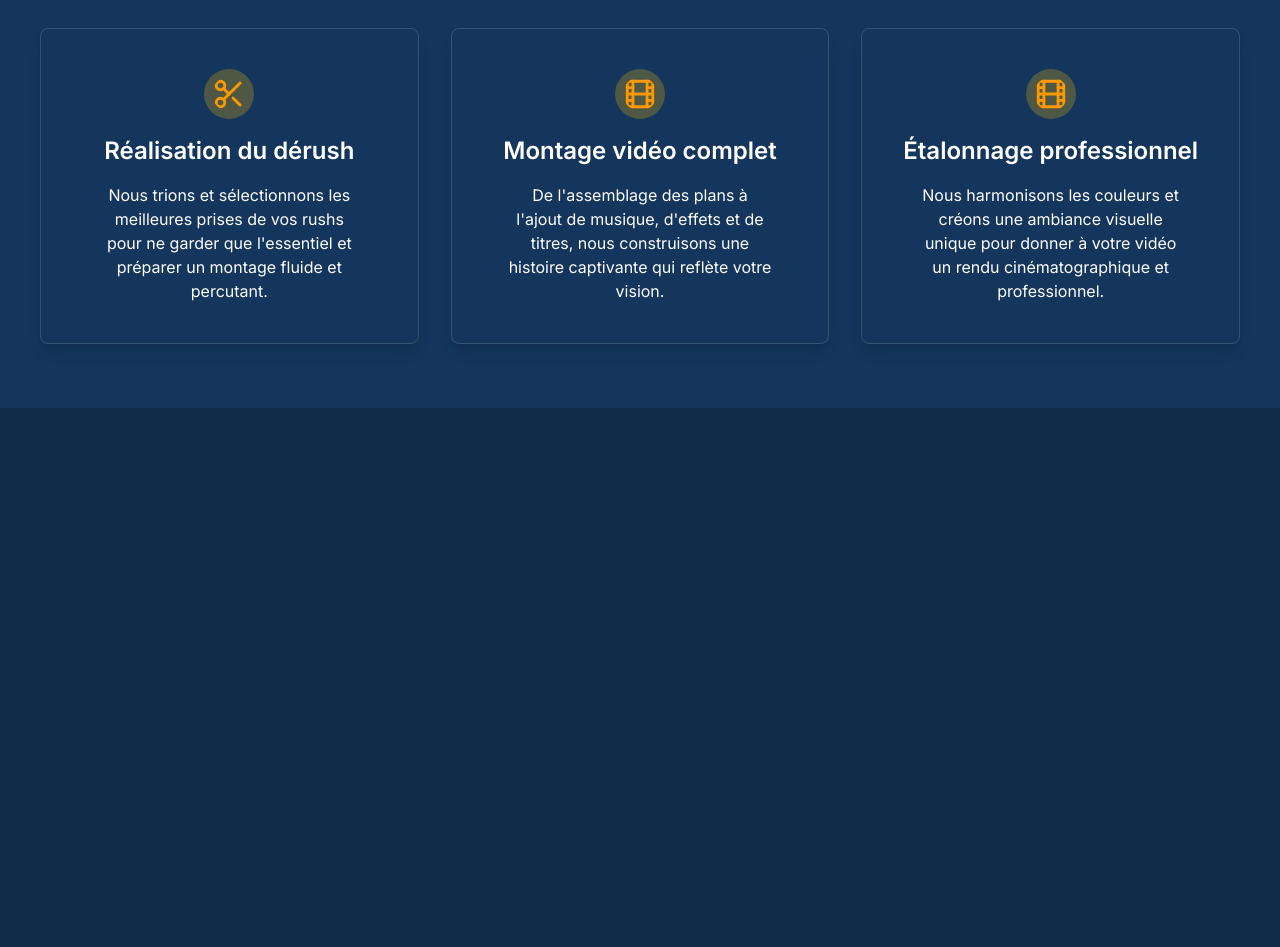
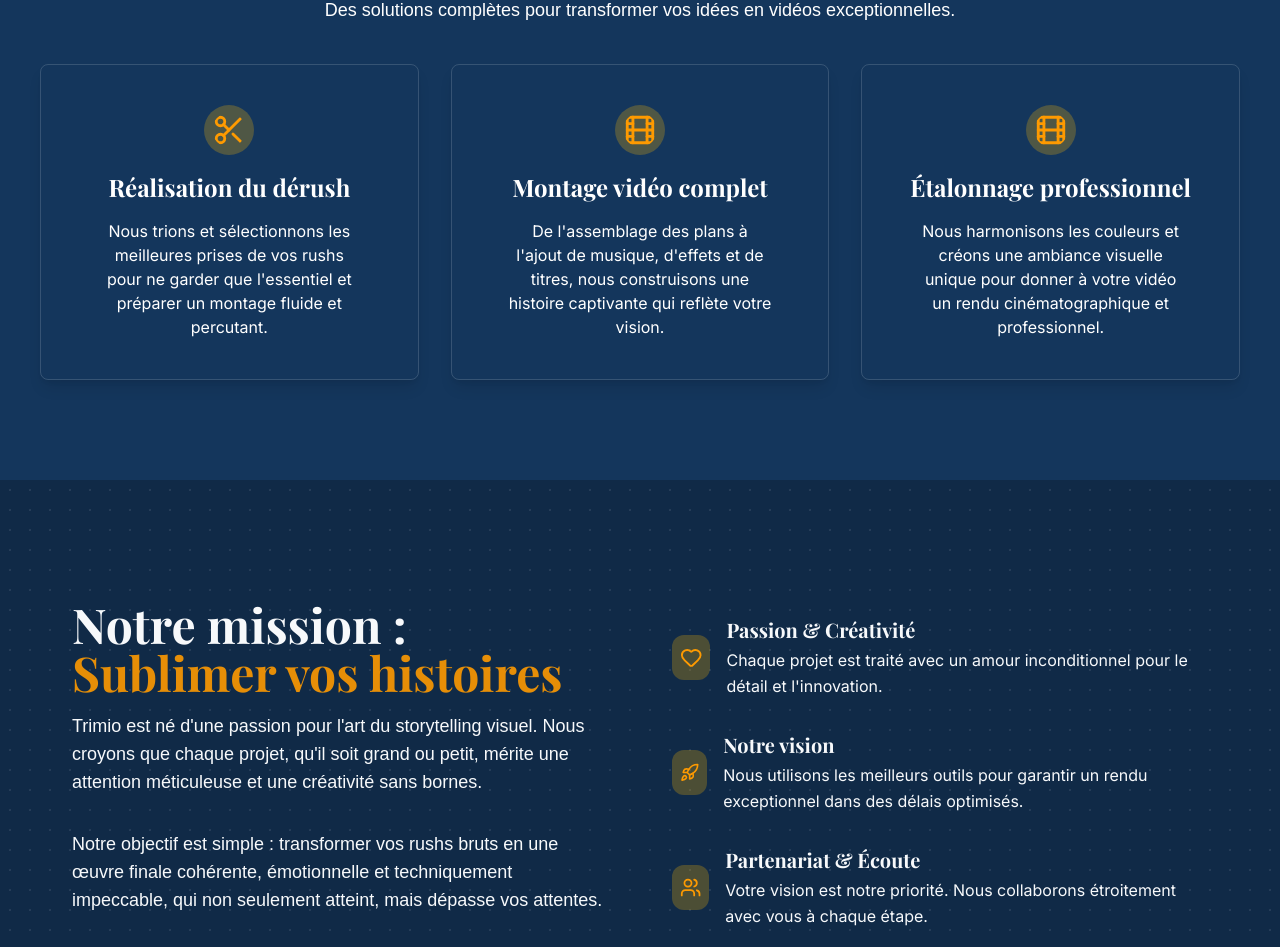
Before and after one commit to EdwinDij/trimio, a Next.js app: page / in a window 1280 px wide. Shown: the part 960-1907 px from the top of the page. Before the commit the page ends 1368 px from the top, so only its background shows below. Built offline with nearby package versions, Linux system fonts and the light colour scheme.

Commit message:
ajout du composant About, intégration dans le layout, amélioration des animations avec framer-motion, mise à jour des exports dans les fichiers index

```diff
--- a/app/components/index.ts
+++ b/app/components/index.ts
@@ -1,2 +1,2 @@
 export { Header } from './layout';
-export { Hero, Services } from './section';
+export { Hero, Services, About } from './section';
--- /dev/null
+++ b/app/components/section/about.tsx
@@ -0,0 +1,84 @@
+"use client";
+import React from "react";
+import { Heart, Users, Rocket } from "lucide-react";
+import { serviceItem } from "@/app/types/listItems";
+import { motion } from "framer-motion";
+
+export const About = () => {
+  const missionItems: serviceItem[] = [
+    {
+      id: 1,
+      title: "Passion & Créativité",
+      description:
+        "Chaque projet est traité avec un amour inconditionnel pour le détail et l'innovation.",
+      icon: Heart,
+    },
+    {
+      id: 2,
+      title: "Notre vision",
+      description:
+        "Nous utilisons les meilleurs outils pour garantir un rendu exceptionnel dans des délais optimisés.",
+      icon: Rocket,
+    },
+    {
+      id: 3,
+      title: "Partenariat & Écoute",
+      description:
+        "Votre vision est notre priorité. Nous collaborons étroitement avec vous à chaque étape.",
+      icon: Users,
+    },
+  ];
+
+  return (
+    <section id="a-propos" className="px-6 py-10 sm:px-6 lg:px-10">
+      <div className="container mx-auto px-4 py-16 grid lg:grid-cols-2 gap-16 items-center max-w-7xl sm:px-6 lg:px-8">
+        <motion.div
+          initial={{ opacity: 0, y: -20 }}
+          whileInView={{ opacity: 1, y: 0 }}
+          transition={{ duration: 0.5 }}
+          viewport={{ once: true }}
+        >
+          <h3 className="text-5xl ">
+            Notre mission :{" "}
+            <span className="text-amber-500/90">Sublimer vos histoires</span>
+          </h3>
+          <p className="text-lg mt-4">
+            Trimio est né d&apos;une passion pour l&apos;art du storytelling
+            visuel. Nous croyons que chaque projet, qu&apos;il soit grand ou
+            petit, mérite une attention méticuleuse et une créativité sans
+            bornes.
+          </p>
+          <br />
+          <p className="text-lg mt-2">
+            Notre objectif est simple : transformer vos rushs bruts en une œuvre
+            finale cohérente, émotionnelle et techniquement impeccable, qui non
+            seulement atteint, mais dépasse vos attentes.
+          </p>
+        </motion.div>
+        <div>
+          <div className="flex flex-col gap-8 mt-8">
+            {missionItems.map((item, index) => (
+              <motion.div
+                key={item.id}
+                initial={{ opacity: 0, x: index % 2 === 0 ? -50 : 50 }}
+                whileInView={{ opacity: 1, x: 0 }}
+                transition={{ duration: 0.6, delay: index * 0.3 }}
+                viewport={{ once: true, amount: 0.8 }}
+                className="flex items-center gap-4"
+              >
+                <item.icon
+                  size={45}
+                  className="max-sm:hidden text-amber-500 bg-amber-400/25 rounded-xl p-2"
+                />
+                <article>
+                  <h3 className="text-xl font-semibold mb-1">{item.title}</h3>
+                  <p>{item.description}</p>
+                </article>
+              </motion.div>
+            ))}
+          </div>
+        </div>
+      </div>
+    </section>
+  );
+};
--- a/app/components/section/hero.tsx
+++ b/app/components/section/hero.tsx
@@ -1,8 +1,10 @@
+"use client";
 import React from "react";
 import Logo from "../../../public/LOGO-1.png";
 import Image from "next/image";
 import Link from "next/link";
 import { LucidePlayCircle } from "lucide-react";
+import { motion } from "framer-motion";
 
 export const Hero = () => {
   return (
@@ -10,6 +12,11 @@ export const Hero = () => {
       <div className="absolute inset-0"></div>
       <div className="absolute -bottom-10 -right-30 w-80 h-80 bg-white opacity-20 rounded-full blur-3xl pointer-events-none z-0"></div>
       <div className="relative z-10 text-center">
+        <motion.div
+          initial={{ opacity: 0, scale: 0.8 }}
+          animate={{ opacity: 1, scale: 1 }}
+          transition={{ duration: 0.5, delay: 0 }}
+        >
           <Image
             src={Logo}
             alt="Logo"
@@ -17,23 +24,50 @@ export const Hero = () => {
             height={150}
             className="mx-auto mb-6 rounded-full"
           />
-        <h1 className="text-white text-4xl md:text-6xl font-bold mb-4">
-          Donnez vie à vos vidéos,<br></br>
+        </motion.div>
+
+        <motion.h1
+          initial={{ opacity: 0, y: -50 }}
+          animate={{ opacity: 1, y: 0 }}
+          transition={{ duration: 0.6, delay: 0.3 }}
+          className="text-white text-4xl md:text-6xl font-bold mb-4"
+        >
+          Donnez vie à vos vidéos,<br />
           <span className="text-amber-500/90"> avec une touche de génie</span>
-        </h1>
-        <p className="text-white text-lg md:text-xl mb-8">
+        </motion.h1>
+
+        <motion.p
+          initial={{ opacity: 0, y: 50 }}
+          animate={{ opacity: 1, y: 0 }}
+          transition={{ duration: 0.6, delay: 0.6 }}
+          className="text-white text-lg md:text-xl mb-8"
+        >
           Trimio est votre partenaire créatif pour un montage vidéo
-          professionnel qui captive,<br></br> engage et convertit. De la
-          première coupe à l&apos;étalonnage final,<br></br>nous sublimons votre
-          contenu.
-        </p>
+          professionnel qui captive,<br />
+          engage et convertit. De la première coupe à l&apos;étalonnage final,<br />
+          nous sublimons votre contenu.
+        </motion.p>
+
         <div className="flex justify-center gap-6 items-center max-sm:flex-col max-sm:gap-10">
+
+          <motion.div
+            initial={{ opacity: 0, x: -50 }}
+            animate={{ opacity: 1, x: 0 }}
+            transition={{ duration: 0.5, delay: 0.9 }}
+          >
             <Link
               href="#contact"
-            className="bg-amber-500/90 text-[#102a47] px-6 py-3 rounded-full font-semibold hover:bg-amber-500/70 transition-colors hover:scale-110 "
+              className="bg-amber-500/90 text-[#102a47] px-6 py-3 rounded-full font-semibold hover:bg-amber-500/70 transition-colors hover:scale-110"
             >
               Démarrer un projet
             </Link>
+          </motion.div>
+
+          <motion.div
+            initial={{ opacity: 0, x: 50 }}
+            animate={{ opacity: 1, x: 0 }}
+            transition={{ duration: 0.5, delay: 1.1 }}
+          >
             <Link
               href="#services"
               className="flex items-center gap-2 bg-transparent border px-6 py-3 rounded-full font-semibold text-white hover:bg-white/10 transition-colors hover:text-black"
@@ -41,6 +75,7 @@ export const Hero = () => {
               <LucidePlayCircle />
               Démarrer un projet
             </Link>
+          </motion.div>
         </div>
       </div>
     </section>
--- a/app/components/section/index.ts
+++ b/app/components/section/index.ts
@@ -1,2 +1,3 @@
 export { Services } from './services';
 export {Hero} from './hero';
+export { About } from './about';
--- a/app/components/section/services.tsx
+++ b/app/components/section/services.tsx
@@ -1,6 +1,8 @@
+"use client";
 import React from "react";
 import { Scissors, Film } from "lucide-react";
 import { serviceItem } from "../../types/listItems";
+import { motion } from "framer-motion";
 
 export const Services = () => {
   const servicesList: serviceItem[] = [
@@ -28,23 +30,45 @@ export const Services = () => {
   ];
 
   return (
-    <section className="bg-[#14365C] px-4 py-16 sm:px-6 lg:px-10">
-      <h1 className="text-center text-3xl sm:text-4xl font-bold text-white mb-4">
+    <section id="services" className="bg-[#14365C] px-6 py-25 sm:px-6 lg:px-10">
+      <div className="container mx-auto max-w-7xl">
+        <motion.h1
+          initial={{ opacity: 0, y: -20 }}
+          whileInView={{ opacity: 1, y: 0 }}
+          transition={{ duration: 0.5 }}
+          viewport={{ once: true }}
+          className="text-center text-3xl sm:text-4xl font-bold text-white mb-4"
+        >
           Nos Services
-      </h1>
-      <p className="text-center text-white text-base sm:text-lg max-w-2xl mx-auto mb-10 px-4">
+        </motion.h1>
+
+        <motion.p
+          initial={{ opacity: 0, y: 20 }}
+          whileInView={{ opacity: 1, y: 0 }}
+          transition={{ duration: 0.3, delay: 0.1 }}
+          viewport={{ once: true }}
+          className="text-center text-white text-base sm:text-lg max-w-2xl mx-auto mb-10 px-4"
+        >
           Des solutions complètes pour transformer vos idées en vidéos exceptionnelles.
-      </p>
+        </motion.p>
 
         <div className="grid grid-cols-1 md:grid-cols-2 lg:grid-cols-3 gap-8">
-        {servicesList.map((service) => (
-          <article
+          {servicesList.map((service, index) => (
+            <motion.article
               key={service.id}
-            className="flex flex-col items-center bg-transparent p-6 sm:p-8 md:p-10 rounded-lg shadow-lg hover:shadow-xl transition-shadow border border-[#f8fafc]/15 text-center"
+              initial={{ opacity: 0, x: index % 2 === 0 ? -50 : 50, y: 40 }}
+              whileInView={{ opacity: 1, x: 0, y: 0 }}
+              transition={{
+                duration: 0.6,
+                delay: 0.1 + index * 0.25,
+              }}
+              viewport={{ once: true }}
+              className="group relative flex flex-col items-center bg-transparent p-6 sm:p-8 md:p-10 rounded-lg shadow-lg border border-[#f8fafc]/15 text-center transition-all duration-300
+                hover:-translate-y-2 hover:bg-white/5 hover:shadow-2xl hover:border-white/20"
             >
               <service.icon
                 size={50}
-              className="text-amber-500 mb-4 bg-amber-400/25 rounded-full p-2"
+                className="text-amber-500 mb-4 bg-amber-400/25 rounded-full p-2 transition-colors duration-300 group-hover:bg-amber-500/30"
               />
               <h2 className="text-xl sm:text-2xl font-semibold text-white mb-4">
                 {service.title}
@@ -52,8 +76,9 @@ export const Services = () => {
               <p className="text-white text-sm sm:text-base px-2 sm:px-4">
                 {service.description}
               </p>
-          </article>
+            </motion.article>
           ))}
+        </div>
       </div>
     </section>
   );
--- a/app/globals.css
+++ b/app/globals.css
@@ -11,12 +11,14 @@ body {
   background-size: 20px 20px;
 
 }
-
+html {
+  scroll-behavior: smooth;
+}
 a {
   text-decoration: none;
 }
 
-h1 {
+h1,h2,h3,h4,h5,h6 {
   font-family: "Playfair Display", serif;
 }
 nav {
--- a/app/page.tsx
+++ b/app/page.tsx
@@ -1,4 +1,4 @@
-import { Header, Hero, Services } from "./components";
+import { Header, Hero, Services, About } from "./components";
 export default function Home() {
   return (
     <>
@@ -6,6 +6,7 @@ export default function Home() {
       <main>
         <Hero />
         <Services />
+        <About />
       </main>
     </>
   );
--- a/package.json
+++ b/package.json
@@ -9,6 +9,7 @@
     "lint": "next lint"
   },
   "dependencies": {
+    "framer-motion": "^12.23.6",
     "lucide-react": "^0.525.0",
     "motion": "^12.23.6",
     "next": "15.4.2",
```
Also changed, not shown: 1 other file (tests, documents, lock files or other folders). Lines whose indentation alone changed are shown as unchanged.
